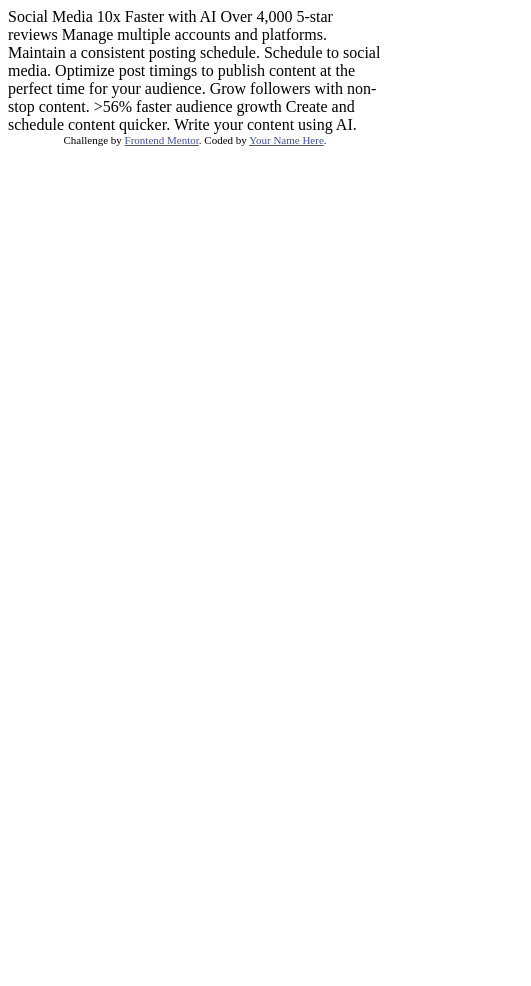
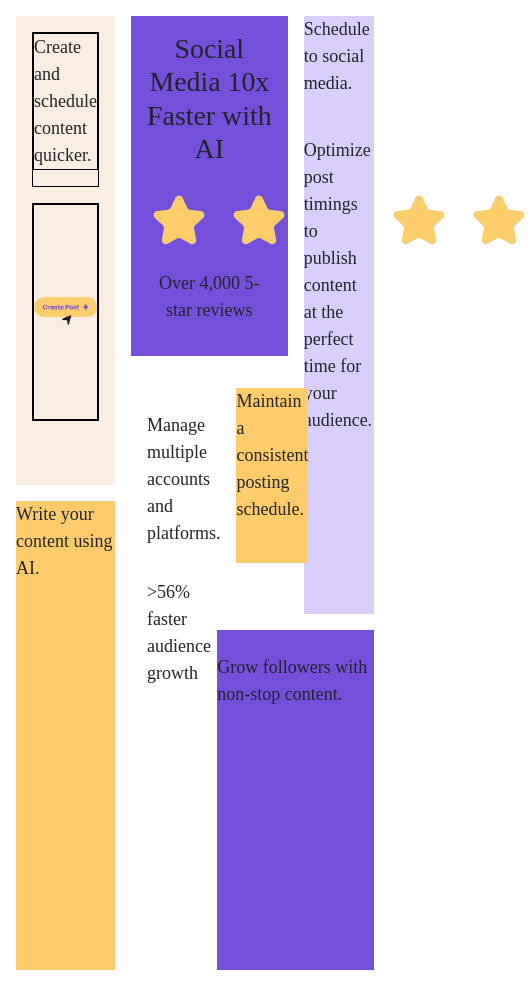
Before and after one commit to DattebayoDev/bento-grid-main, a plain HTML site: page index.html in a window 390 px wide. Shown: the whole page, 531 px wide, since content can reach past the window. Before the commit the page ends 844 px from the top, so only its background shows below. Drawn offline with nearby package versions, Linux system fonts and the light colour scheme; a web font is replaced by a local one.

Commit message:
Implement responsive bento grid layout with nested components
- Add grid-based card layout with proper spacing
- Implement color scheme using HSL values
- Set up nested grid for managing multiple items
- Configure responsive grid template areas

```diff
--- a/index.html
+++ b/index.html
@@ -1,42 +1,168 @@
 <!DOCTYPE html>
 <html lang="en">
-<head>
-  <meta charset="UTF-8">
-  <meta name="viewport" content="width=device-width, initial-scale=1.0"> <!-- displays site properly based on user's device -->
+  <head>
+    <meta charset="UTF-8" />
+    <meta name="viewport" content="width=device-width, initial-scale=1.0" />
+    <!-- displays site properly based on user's device -->
 
-  <link rel="icon" type="image/png" sizes="32x32" href="./assets/images/favicon-32x32.png">
+    <link
+      rel="icon"
+      type="image/png"
+      sizes="32x32"
+      href="./assets/images/favicon-32x32.png"
+    />
+    <link
+      href="https://cdn.jsdelivr.net/npm/bootstrap@5.3.3/dist/css/bootstrap.min.css"
+      rel="stylesheet"
+      integrity="sha384-QWTKZyjpPEjISv5WaRU9OFeRpok6YctnYmDr5pNlyT2bRjXh0JMhjY6hW+ALEwIH"
+      crossorigin="anonymous"
+    />
+    <title>Frontend Mentor | Bento grid</title>
+    <style>
+      * {
+        margin: 0;
+        padding: 0;
+        box-sizing: border-box;
+        /* border: 1px solid black; */
+      }
+      @font-face {
+        font-family: "DM Sans";
+        src: url(https://fonts.google.com/specimen/DM+Sans);
+      }
+      body p {
+        font-size: 18px;
+        font-family: "DM Sans";
+        font-weight: 400;
+      }
 
-  <title>Frontend Mentor | Bento grid</title>
+      .container {
+        display: grid;
+        grid-template-columns: 1fr 1fr 1fr 1fr;
+        grid-template-rows: 1.5fr 0.5fr 0.5fr 1.5fr;
+        gap: 1em;
+        padding: 1rem;
+        /* border: 1px solid black; */
+      }
+      #child-item1 * {
+        border: 1px solid black;
+      }
+      #child-item1 {
+        grid-column: 1 / 2;
+        grid-row: 1 / 3;
+        background-color: hsl(31, 66%, 93%);
+      }
+      #child-item1 img {
+        height: 100%;
+        width: 100%;
+        object-fit: contain;
+      }
+      #child-item2 {
+        grid-column: 2 / 4;
+        grid-row: 1 / 2.5;
+        background-color: hsl(256, 67%, 59%);
+      }
+      #child-item3 {
+        grid-column: 4 / 5;
+        grid-row: 1/4;
+        background-color: hsl(254, 88%, 90%);
+      }
 
-  <!-- Feel free to remove these styles or customise in your own stylesheet 👍 -->
-  <style>
-    .attribution { font-size: 11px; text-align: center; }
-    .attribution a { color: hsl(228, 45%, 44%); }
-  </style>
-</head>
-<body>
+      #child-item4 {
+        grid-column: 1 / 2;
+        grid-row: 3 / 5;
+        background-color: hsl(39, 100%, 71%);
+      }
+      .nested-container {
+        display: grid;
+        grid-column: 2 / 4;
+        grid-row: 2 / 5;
+        grid-template-columns: 1fr 1fr;
+        grid-template-rows: 0.5fr 1.5fr;
+        gap: 1em;
+        padding: 1rem;
+      }
 
-  Social Media 10x Faster with AI
-  Over 4,000 5-star reviews
+      #child-item1-of-5 {
+        grid-column: 1 / 2;
+      }
+      #child-item2-of-5 {
+        grid-column: 2 / 3;
+        background-color: hsl(39, 100%, 71%);
+      }
+      #child-item3-of-5 {
+        grid-column: 1 / 2;
+      }
+      #child-item4-of-5 {
+        grid-column: 2 / 3;
+      }
 
-  Manage multiple accounts and platforms.
-
-  Maintain a consistent posting schedule.
-
-  Schedule to social media.
-  Optimize post timings to publish content at the perfect time for your audience.
-
-  Grow followers with non-stop content.
-
-  >56% faster audience growth
-
-  Create and schedule content quicker.
-
-  Write your content using AI.
-
-  <div class="attribution">
-    Challenge by <a href="https://www.frontendmentor.io?ref=challenge">Frontend Mentor</a>.
-    Coded by <a href="#">Your Name Here</a>.
-  </div>
-</body>
+      #child-item6 {
+        grid-column: 3 / 5;
+        grid-row: 4 /5;
+        background-color: hsl(256, 67%, 59%);
+      }
+    </style>
+  </head>
+  <body>
+    <main>
+      <div class="container">
+        <div class="container d-flex flex-column" id="child-item1">
+          <div class=""><p>Create and schedule content quicker.</p></div>
+          <div class="h-50 w-100">
+            <img class="" src="./assets/images/illustration-create-post.webp" />
+          </div>
+        </div>
+        <div class="container d-flex flex-column text-center" id="child-item2">
+          <div><p class="h1">Social Media 10x Faster with AI</p></div>
+          <div><img src="./assets/images/illustration-five-stars.webp" /></div>
+          <div><p>Over 4,000 5-star reviews</p></div>
+        </div>
+        <div id="child-item3">
+          <div>
+            <p>Schedule to social media.</p>
+          </div>
+          <div>
+            <img />
+          </div>
+          <div>
+            <p>
+              Optimize post timings to publish content at the perfect time for
+              your audience.
+            </p>
+          </div>
+        </div>
+        <div id="child-item4">
+          <div>
+            <p>Write your content using AI.</p>
+            <img />
+          </div>
+        </div>
+        <div class="nested-container" id="child-item5">
+          <div id="child-item1-of-5">
+            <img />
+            <div><p>Manage multiple accounts and platforms.</p></div>
+          </div>
+          <div id="child-item2-of-5">
+            <div><p>Maintain a consistent posting schedule.</p></div>
+            <div><img /></div>
+          </div>
+          <div id="child-item3-of-5">
+            <div><p>>56% faster audience growth</p></div>
+            <div><img /></div>
+          </div>
+        </div>
+        <div id="child-item6">
+          <div> <img></div>
+          <div> <p> Grow followers with non-stop content. </p>
+        </div>
+      </div>
+    </main>
+    <!--   Grow followers with non-stop content.   -->
+    <!--
+    <div class="attribution">
+      Challenge by
+      <a href="https://www.frontendmentor.io?ref=challenge">Frontend Mentor</a>.
+      Coded by <a href="#">Your Name Here</a>.
+    </div> -->
+  </body>
 </html>
```
